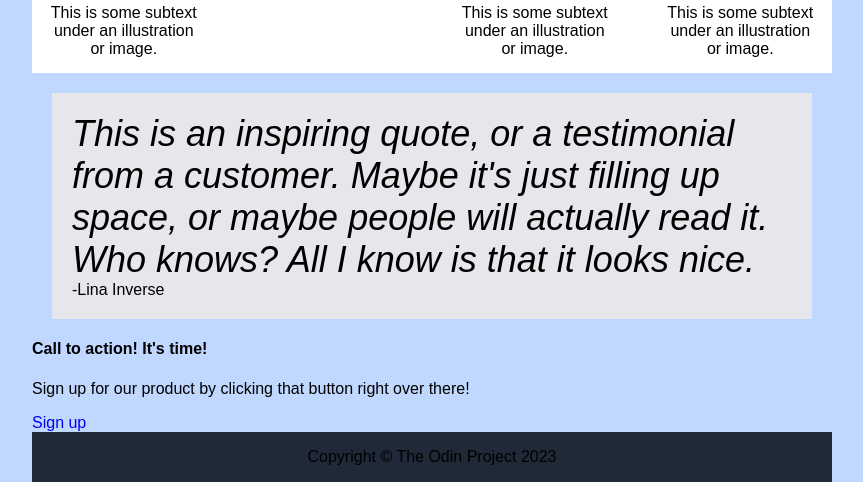
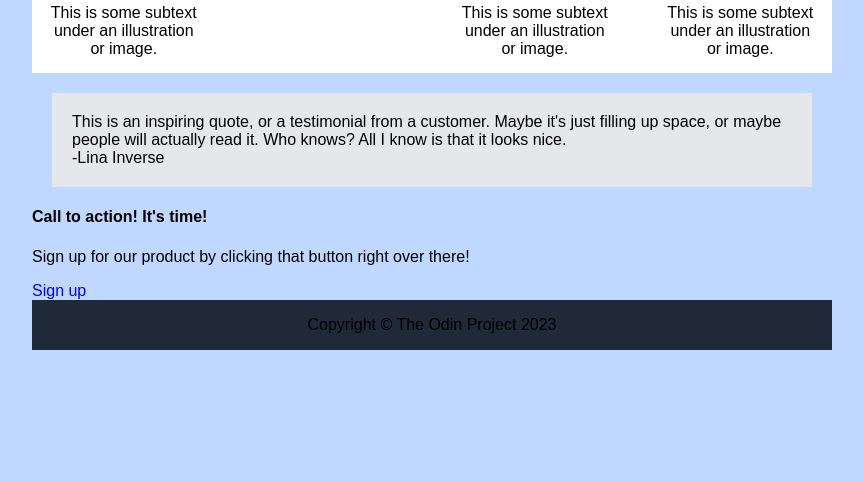
Before and after one commit to AshCEM/Landing-Page, a plain HTML site: page index.html in a window 1280 px wide. Shown: the part 644-1126 px from the top of the page, without its empty margins (208-1071 px from the left). After the commit the page ends 994 px from the top, so only its background shows below. Drawn offline with Linux system fonts and the light colour scheme.

Commit message:
Working on style.css

```diff
--- a/style.css
+++ b/style.css
@@ -122,15 +122,10 @@ ul, li {
   margin: 20px;
   padding: 20px;
   background: #E5E7EB;
-  display: flex;
-  align-items: baseline;
-  justify-content: space-around;
-  flex-direction: column;
+
 }
 
 .textMid2 {
-  font-size: 36px;
-  font-style: italic;
 }
 
 .Signature {
```
